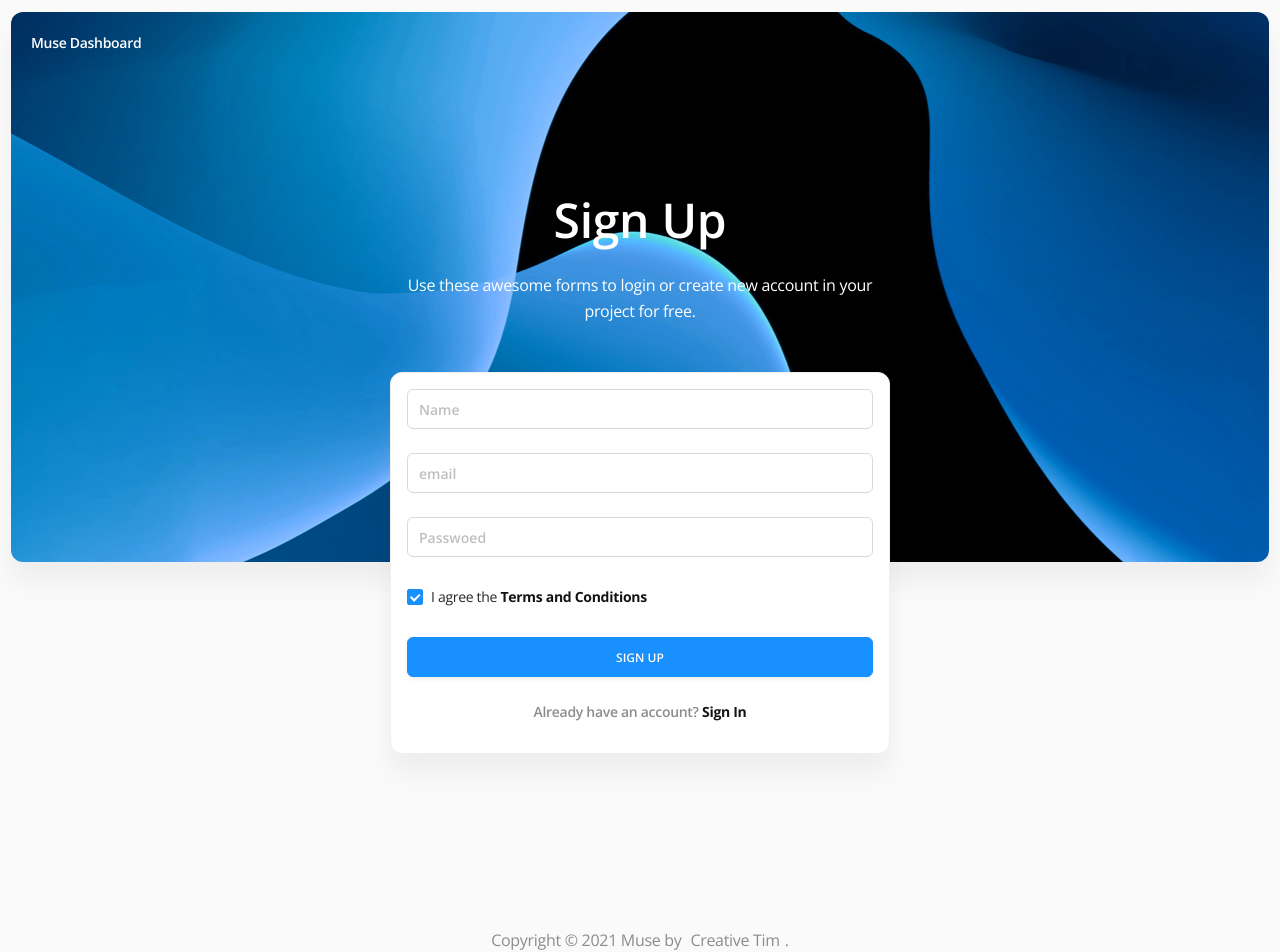
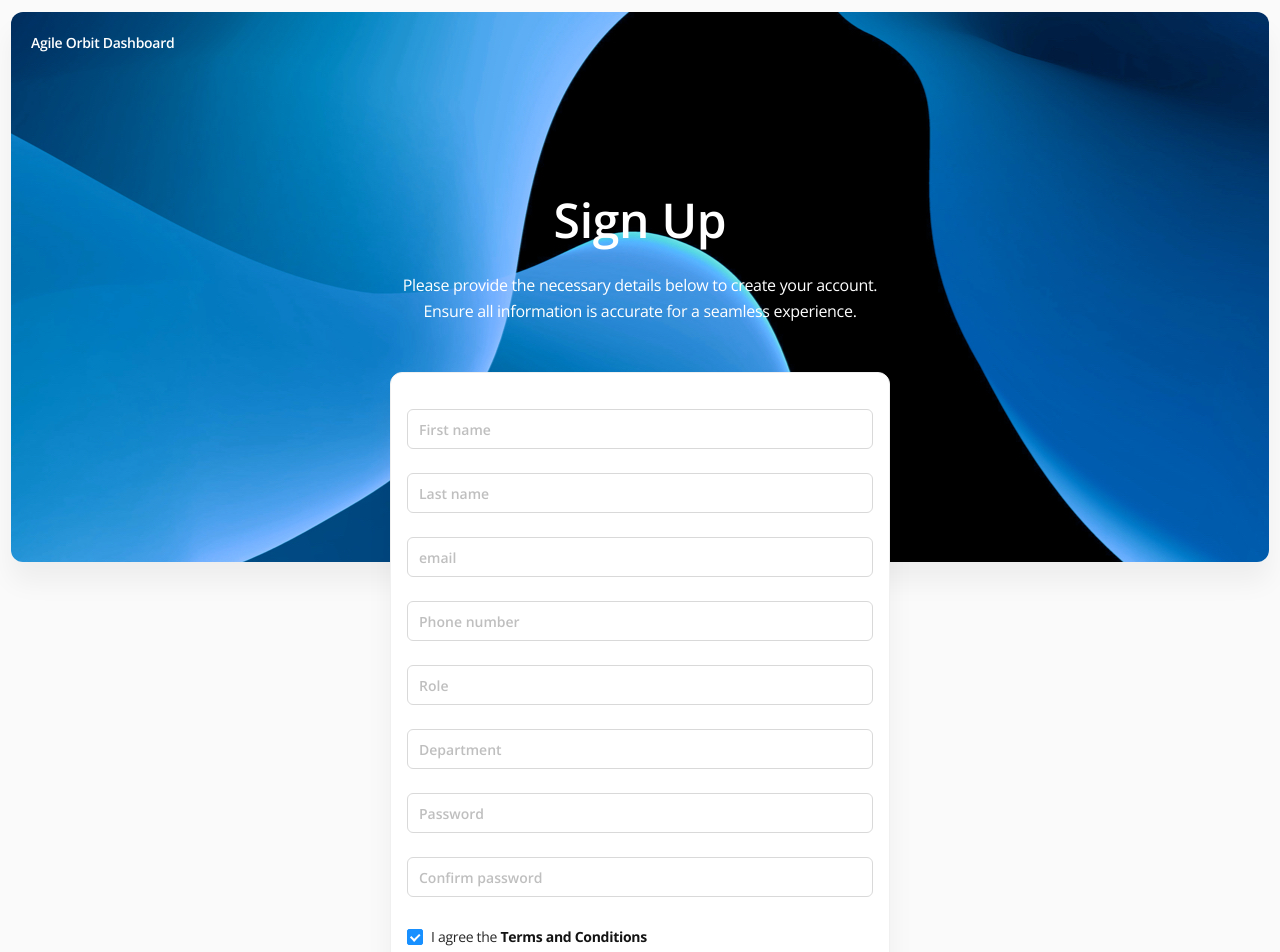
Before and after one commit to Cornerpis/agile-orbit-frontend, a React (Create React App) app: page /sign-up in a window 1280 px wide. Shown: the top 952 px of the page. Built offline with nearby package versions, Linux system fonts and the light colour scheme.

Commit message:
add input fields on the signup page

```diff
--- a/src/pages/SignUp.js
+++ b/src/pages/SignUp.js
@@ -128,7 +128,7 @@ export default class SignUp extends Component {
         <div className="layout-default ant-layout layout-sign-up">
           <Header>
             <div className="header-col header-brand">
-              <h5>Muse Dashboard</h5>
+              <h5>Agile Orbit Dashboard</h5>
             </div>
             {/* <div className="header-col header-nav">
               <Menu mode="horizontal" defaultSelectedKeys={["1"]}>
@@ -168,8 +168,7 @@ export default class SignUp extends Component {
               <div className="content">
                 <Title>Sign Up</Title>
                 <p className="text-lg">
-                  Use these awesome forms to login or create new account in your
-                  project for free.
+                Please provide the necessary details below to create your account. Ensure all information is accurate for a seamless experience.
                 </p>
               </div>
             </div>
@@ -198,31 +197,71 @@ export default class SignUp extends Component {
                 initialValues={{ remember: true }}
                 onFinish={onFinish}
                 onFinishFailed={onFinishFailed}
-                className="row-col"
+                className="row-col" style={{marginTop:20}}
               >
                 <Form.Item
-                  name="Name"
+                  name="Firstname"
                   rules={[
-                    { required: true, message: "Please input your username!" },
+                    { required: true, message: "Please enter your first name" },
                   ]}
                 >
-                  <Input placeholder="Name" />
+                  <Input placeholder="First name" />
+                </Form.Item>
+                <Form.Item
+                  name="Lastname"
+                  rules={[
+                    { required: true, message: "Please enter your last name" },
+                  ]}
+                >
+                  <Input placeholder="Last name" />
                 </Form.Item>
                 <Form.Item
                   name="email"
                   rules={[
-                    { required: true, message: "Please input your email!" },
+                    { required: true, message: "Please enter your email" },
                   ]}
                 >
                   <Input placeholder="email" />
                 </Form.Item>
                 <Form.Item
+                  name="Phonenumber"
+                  rules={[
+                    { required: true, message: "Please enter your phone number" },
+                  ]}
+                >
+                  <Input placeholder="Phone number" />
+                </Form.Item>
+                <Form.Item
+                  name="Role"
+                  rules={[
+                    { required: true, message: "Please enter your role" },
+                  ]}
+                >
+                  <Input placeholder="Role" />
+                </Form.Item>
+                <Form.Item
+                  name="department"
+                  rules={[
+                    { required: true, message: "Please enter your department" },
+                  ]}
+                >
+                  <Input placeholder="Department" />
+                </Form.Item>
+                <Form.Item
                   name="password"
                   rules={[
-                    { required: true, message: "Please input your password!" },
+                    { required: true, message: "Please enter your password" },
                   ]}
                 >
-                  <Input placeholder="Passwoed" />
+                  <Input placeholder="Password" />
+                </Form.Item>
+                <Form.Item
+                  name="confirmpassword"
+                  rules={[
+                    { required: true, message: "Please enter your confirm password" },
+                  ]}
+                >
+                  <Input placeholder="Confirm password" />
                 </Form.Item>
 
                 <Form.Item name="remember" valuePropName="checked">
@@ -289,7 +328,7 @@ export default class SignUp extends Component {
             </Menu>
             <p className="copyright">
               {" "}
-              Copyright © 2021 Muse by <a href="#pablo">Creative Tim</a>.{" "}
+              Copyright © 2025 by <a href="#pablo">Cornerpis Technology</a>.{" "}
             </p>
           </Footer>
         </div>
```
